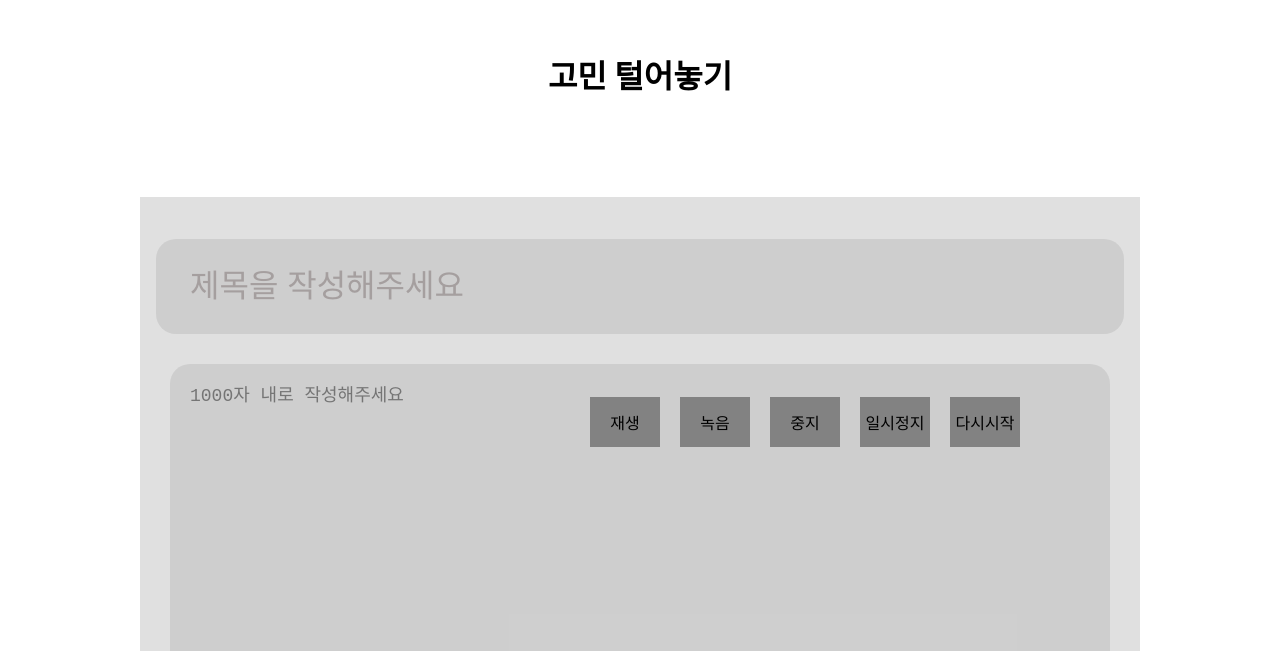
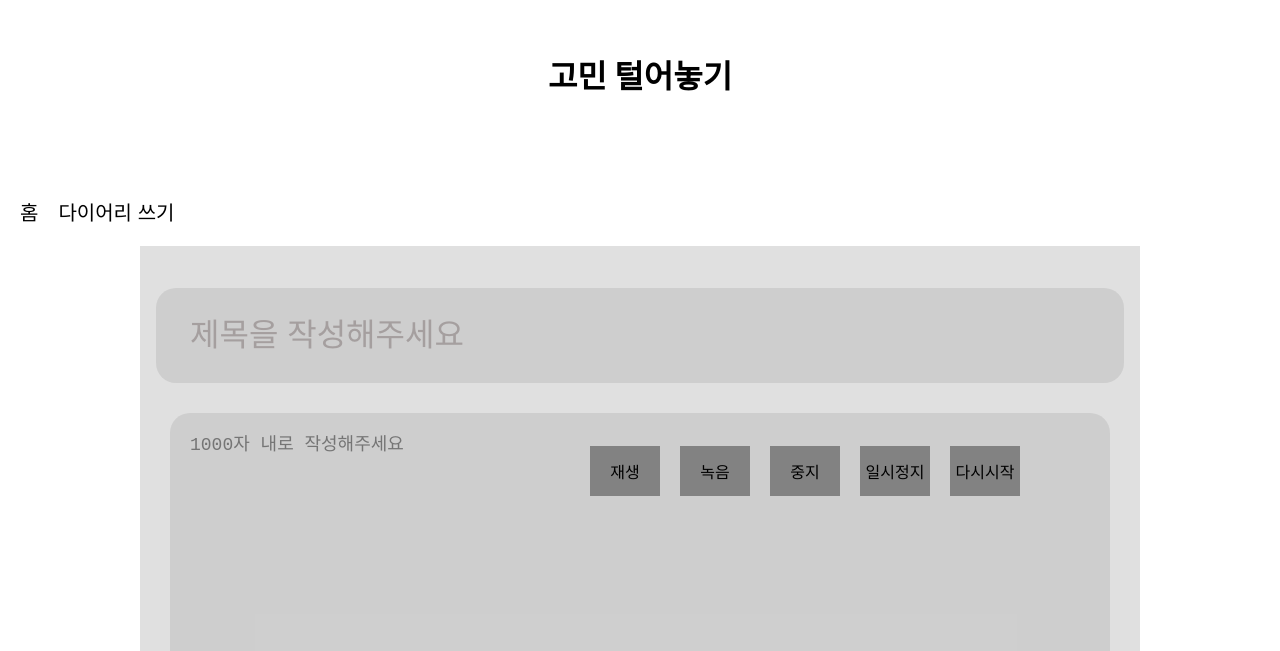
Before and after one commit to hh99-Final-Project/bluemoonFE, a React (Create React App) app: page /post in a window 1280 px wide. Shown: the part 149-800 px from the top of the page. Built offline with nearby package versions, Linux system fonts and the light colour scheme; no server answers.

Commit message:
feat: zustand 세팅, 연동

```diff
--- a/src/pages/DiaryDetail.js
+++ b/src/pages/DiaryDetail.js
@@ -5,6 +5,7 @@ import styled from "styled-components";
 import { DiaryContent } from "../components/diary";
 import { CommentList } from "../components/diary";
 import { diaryApi } from "../apis/diaryApi";
+import Header from "../shared/Header";
 
 DiaryDetail.propTypes = {};
 
@@ -55,6 +56,7 @@ function DiaryDetail(props) {
         <BackButton onClick={() => navigate("/diarylist")}>뒤로가기</BackButton>
         <Title>고민 들어주기</Title>
       </TitleContainer>
+        <Header/>
       <DiaryContent diary={diary} />
       <CommentList comments={diary.comments} postId={diary.postId}/>
     </React.Fragment>
--- a/src/pages/WriteDiary.js
+++ b/src/pages/WriteDiary.js
@@ -2,6 +2,7 @@ import React, { useState, useCallback } from "react";
 import PropTypes from "prop-types";
 import styled from "styled-components";
 import { useNavigate } from "react-router-dom";
+import Header from "../shared/Header";
 
 import Popup from "../shared/Popup";
 import { diaryApi } from "../apis/diaryApi";
@@ -162,6 +163,7 @@ function WriteDiary(props) {
   return (
     <React.Fragment>
       <PostTitle>고민 털어놓기</PostTitle>
+      <Header/>
       <PostAreaContainer>
         <PostText
           placeholder="제목을 작성해주세요"
--- a/src/shared/Header.js
+++ b/src/shared/Header.js
@@ -1,16 +1,54 @@
 import React from 'react';
+import styled from 'styled-components';
+import { useNavigate } from "react-router-dom";
 import PropTypes from 'prop-types';
+import useStore from "../zustand/store";
+
 
 Header.propTypes = {
 
 };
 
 function Header(props) {
+
+    const navigate = useNavigate();
+    const { currentHeader, setCurrentHeader } = useStore();
+    // const currentHeader = useStore((state) => state.currentHeader);
+
     return (
-        <div>
-
-        </div>
+        <HeaderContainer>
+            <Home header={currentHeader}
+                  onClick={() => {
+                      setCurrentHeader('홈')
+                      navigate('/')
+                  }}>
+                홈
+            </Home>
+            <Post header={currentHeader}
+                  onClick={() => {
+                      setCurrentHeader('포스트')
+                      navigate('/post')
+                  }}>다이어리 쓰기</Post>
+        </HeaderContainer>
     );
 }
 
 export default Header;
+
+const HeaderContainer = styled.div`
+  display: flex;
+  margin: 10px 0 20px 20px;
+`;
+
+const Home = styled.div`
+  margin-right: 20px;
+  font-size: 20px;
+  cursor: pointer;
+  color: ${(props) => (props.header === "홈" ? 'red' : 'black')};
+`;
+
+const Post = styled.div`
+  font-size: 20px;
+  cursor: pointer;
+  color: ${(props) => (props.header === "포스트" ? 'red' : 'black')};
+`;
--- /dev/null
+++ b/src/zustand/store.js
@@ -0,0 +1,8 @@
+import create from "zustand";
+
+const useStore = create((set) => ({
+    currentHeader: null,
+    setCurrentHeader: (header) => set({ currentHeader: header }),
+}));
+
+export default useStore;
```
